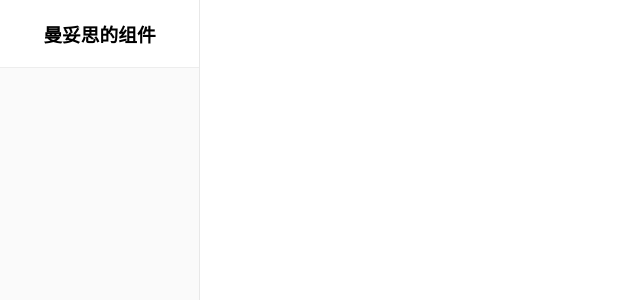
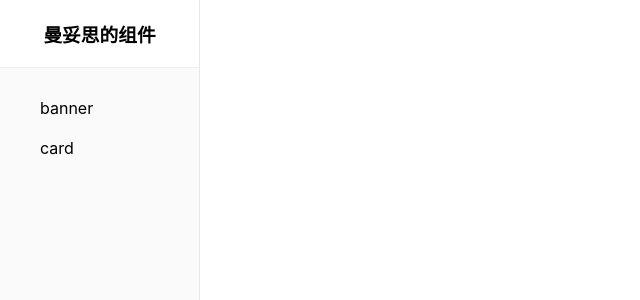
Before and after one commit to Fairfarren/vue-components, a Vue app: page /card in a window 1280 px wide. Shown: the top 300 px of the page, without its empty margins (0-640 px from the left). Built offline with nearby package versions, Linux system fonts and the light colour scheme.

Commit message:
修改大屏幕是选择导航的bug，并且打个包

```diff
--- a/src/views/catalog.vue
+++ b/src/views/catalog.vue
@@ -12,7 +12,7 @@
     </div>
     <transition name="fade">
       <ul v-if="ulShow">
-        <li v-for="(data, index) in list" :key="index" @click="ulShow = !ulShow">
+        <li v-for="(data, index) in list" :key="index" @click="changeFlag">
           <router-link :to="data.path" active-class="chioseA">{{ data.text }}</router-link>
         </li>
       </ul>
@@ -39,10 +39,8 @@ export default {
     changeFlag () {
       if (!this.flag) return
       this.ulShow = !this.ulShow
-    }
-  },
-  mounted () {
-    window.addEventListener('resize', () => {
+    },
+    windowWidth () {
       if (window.innerWidth < 823) {
         this.flag = true
         this.ulShow = false
@@ -50,6 +48,12 @@ export default {
         this.flag = false
         this.ulShow = true
       }
+    }
+  },
+  mounted () {
+    this.windowWidth()
+    window.addEventListener('resize', () => {
+      this.windowWidth()
     })
   }
 }
```
Also changed, not shown: 13 other files (tests, documents, lock files or other folders).
